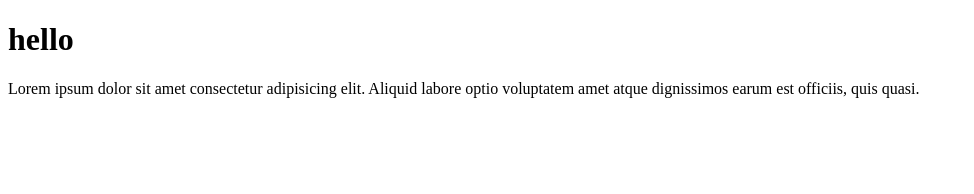
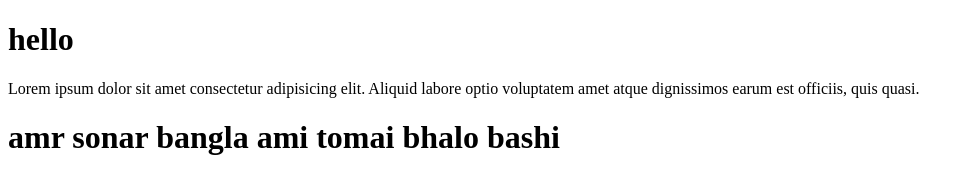
Before and after one commit to iamnahiyanahmed/supper-website, a plain HTML site: page index.html in a window 1280 px wide. Shown: the whole page, without its empty margins (0-974 px from the left). Drawn offline with Linux system fonts and the light colour scheme.

Commit message:
div tag changed

```diff
--- a/index.html
+++ b/index.html
@@ -9,5 +9,9 @@
 <body>
     <h1> hello </h1>
     <p>Lorem ipsum dolor sit amet consectetur adipisicing elit. Aliquid labore optio voluptatem amet atque dignissimos earum est officiis, quis quasi.</p>
+
+    <div>
+        <h1> amr sonar bangla ami tomai bhalo bashi </h1>
+    </div>
 </body>
 </html>
```
